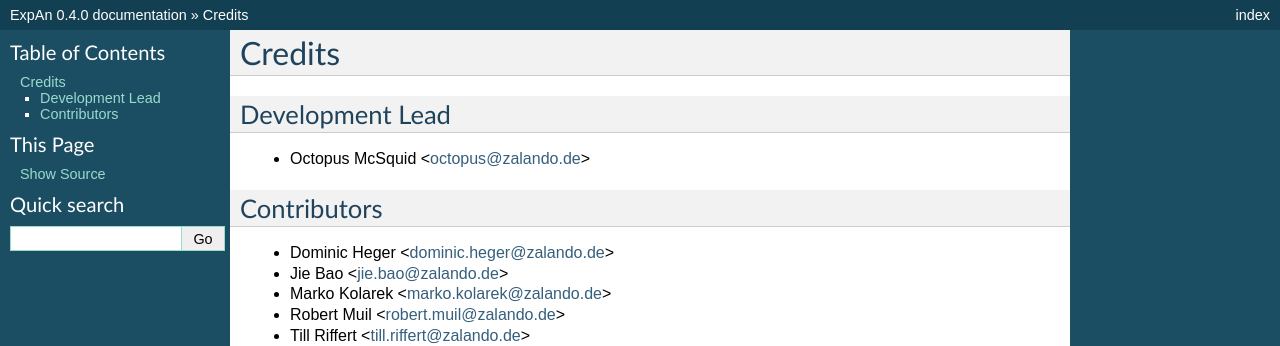
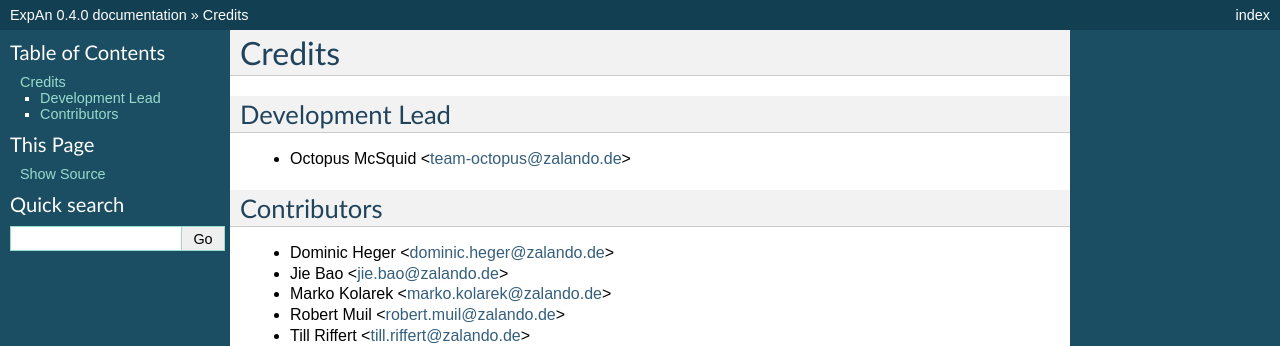
Before and after one commit to zalando/expan, a Sphinx documentation site: the page built from docs/authors.rst, in a window 1280 px wide. Shown: the top 346 px of the page. Built offline with Sphinx 7.4.7, drawn with Linux system fonts in a browser that asks for light colours; pages that are not in the unit, such as notebooks, are missing from menus.

Commit message:
OCTO-545 fixed octopus e-mail in AUTHORS.rst

```diff
--- a/AUTHORS.rst
+++ b/AUTHORS.rst
@@ -5,7 +5,7 @@
 Development Lead
 ----------------
 
-* Octopus McSquid <octopus@zalando.de>
+* Octopus McSquid <team-octopus@zalando.de>
 
 Contributors
 ------------
--- a/docs/conf.py
+++ b/docs/conf.py
@@ -40,7 +40,7 @@
 
 # Add any Sphinx extension module names here, as strings. They can be
 # extensions coming with Sphinx (named 'sphinx.ext.*') or your custom ones.
-extensions = ['sphinx.ext.autodoc', 'sphinx.ext.viewcode']
+extensions = ['sphinx.ext.autodoc', 'sphinx.ext.viewcode', 'sphinx.ext.napoleon']
 
 # Add any paths that contain templates here, relative to this directory.
 templates_path = ['_templates']
```
